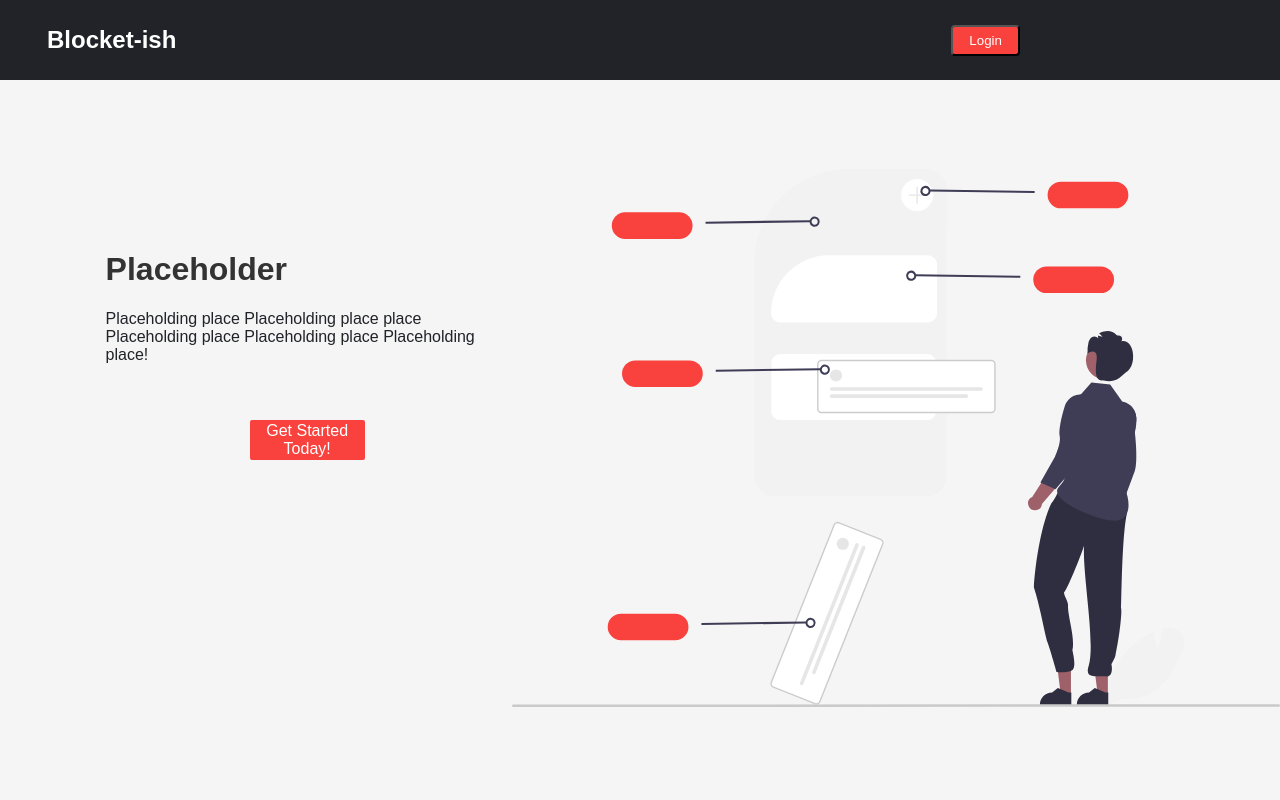
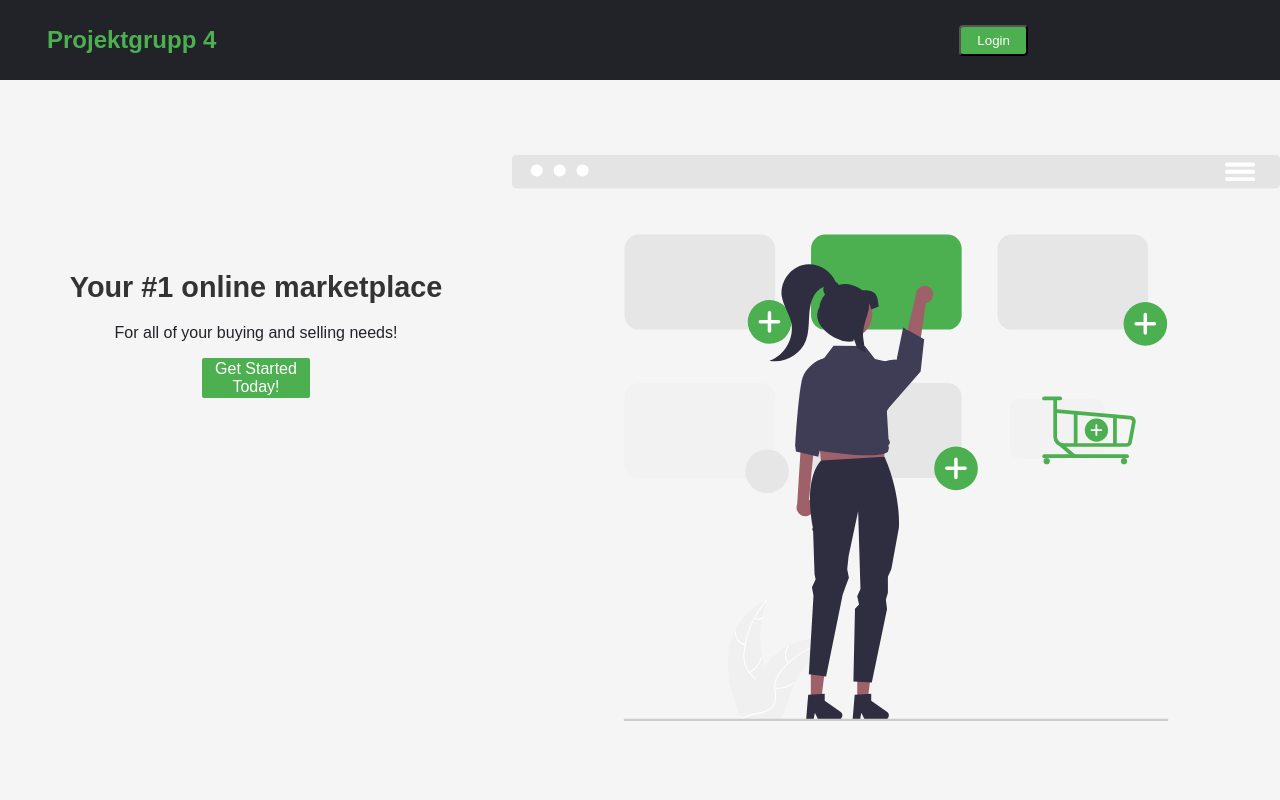
Before and after one commit to ElusiveGecko/ProjektGrupp, a PHP site: page / in a window 1280 px wide. Run offline with PHP 8.4, Linux system fonts and the light colour scheme; some libraries are stand-ins or nearby versions.

Commit message:
More cohesive css

```diff
--- a/css/login_page.css
+++ b/css/login_page.css
@@ -19,11 +19,17 @@
     margin-bottom: 45%;
     margin-right: 25%;
     color: var(--darkgrey);
+    height: 100%;
+    width: 100%;
 }
 
 .home-text {
-    margin-left: 55%;
     width: 100%;
+    text-align: center;
+}
+
+.home-text h1 {
+    font-size: 1.8rem;
 }
 
 .home-img-container {
@@ -36,10 +42,10 @@
 }
 
 .btn-container {
-    position: relative;
-    top: 40px;
-    left: 40%;
-    width: 50%;
+    display: flex;
+    justify-content: center;
+    align-items: center;
+    width: 35%;
 }
 
 #account-btn {
--- a/css/style.css
+++ b/css/style.css
@@ -4,7 +4,7 @@
 
 :root {
     --darkgrey: #212329;
-    --brightred: #F9423D;
+    --brightred: #4CAF50; /* Changed color to match main page */
     --white: #fff;
 }
 
@@ -33,7 +33,7 @@ body {
 }
 
 #header-logo {
-    color: white;
+    color: var(--brightred);
     justify-self: start;
     margin-left: 15px;
 }
--- a/index.php
+++ b/index.php
@@ -19,7 +19,7 @@ $_SESSION['userID'] = null;
 
     <div class="header-container">
         <nav class="header">
-            <h1 id="header-logo">Blocket-ish</h1>
+            <h1 id="header-logo">Projektgrupp 4</h1>
             <div class="header-btns">
                 <div class="header-btns"><button class="login-module-btn" id="header-btns">Login</button></div>
             </div>
@@ -30,8 +30,8 @@ $_SESSION['userID'] = null;
         <div class="home-container">
             <div class="home-content">
                 <div class="home-text">
-                    <h1>Placeholder</h1>
-                    <p>Placeholding place Placeholding place place Placeholding place  Placeholding place Placeholding place!</p>
+                    <h1>Your #1 online marketplace</h1>
+                    <p>For all of your buying and selling needs!</p>
                 </div>
                 <div class="btn-container">
                     <button class="register-module-btn" id="account-btn">Get Started Today!</button>
--- a/php/main.php
+++ b/php/main.php
@@ -24,7 +24,7 @@ $categories = $db->query("SELECT * FROM Categories");
 <body>
     <div class="header-container">
         <nav class="header">
-            <h1 id="header-logo">Blocket-ish</h1>
+            <h1 id="header-logo">Projektgrupp 4</h1>
             <div class="header-btns">
                 <a href="logout.php" class="header-link"><div class="header-btns"><button class="login-module-btn" id="header-btns">Logout</button></div></a>
                 <a href="user.php" class="header-link"><div class="header-btns"><button class="nav-btn" id="main-user-btn">My Adverts</button></div></a>
```
Also changed, not shown: images/home_img.svg.
